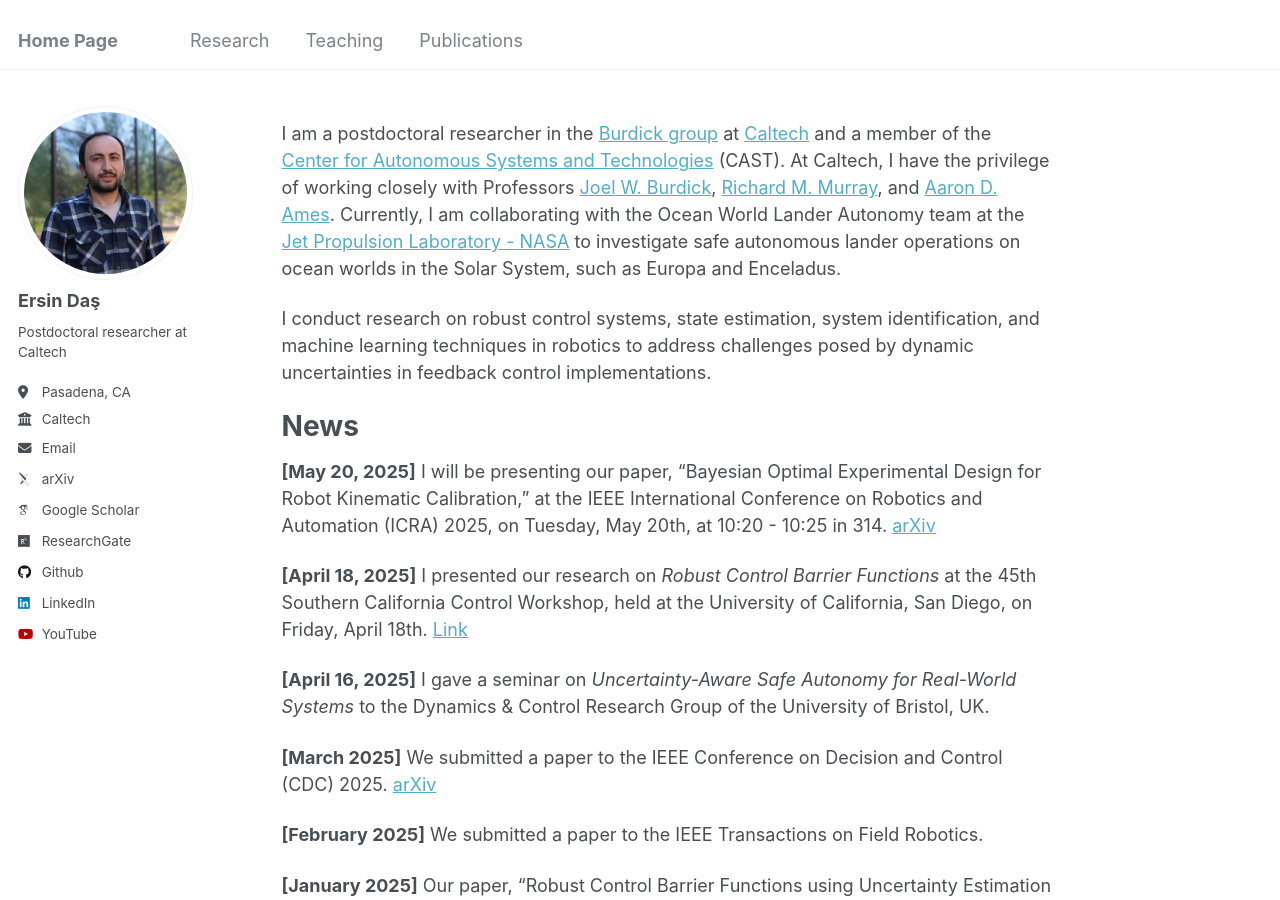
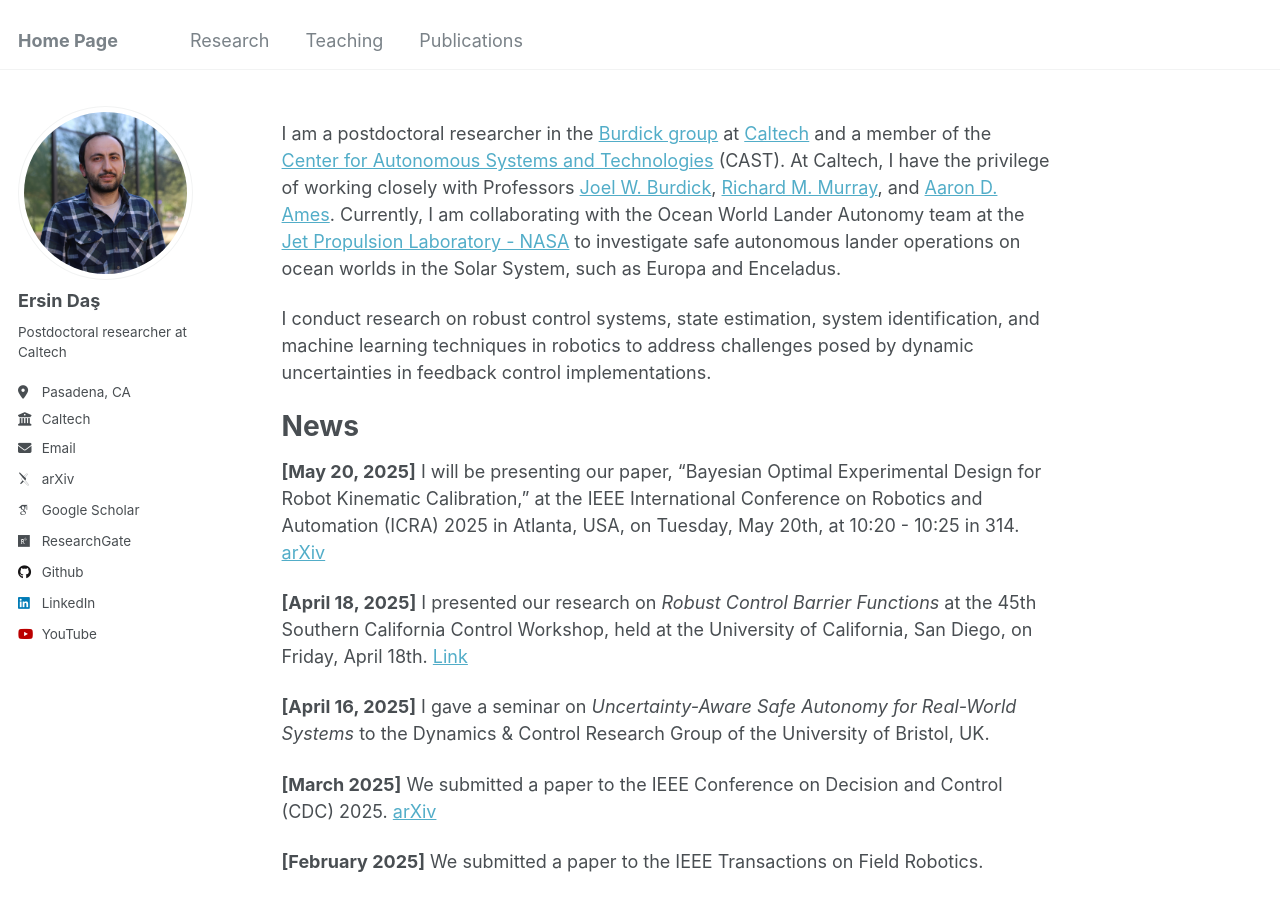
Before and after one commit to ersindas/ersindas.github.io, a Jekyll site: the page built from _pages/about.md, in a window 1280 px wide and 900 px high. Built offline with Jekyll 4.4.1, drawn with Linux system fonts in a browser that asks for light colours; some web fonts are replaced.

Commit message:
Update about.md

```diff
--- a/_pages/about.md
+++ b/_pages/about.md
@@ -13,7 +13,7 @@ I conduct research on robust control systems, state estimation, system identific
 
 News
 ======
-**[May 20, 2025]** I will be presenting our paper, "Bayesian Optimal Experimental Design for Robot Kinematic Calibration," at the IEEE International Conference on Robotics and Automation (ICRA) 2025, on Tuesday, May 20th, at 10:20 - 10:25 in 314. [arXiv](https://arxiv.org/pdf/2409.10802)
+**[May 20, 2025]** I will be presenting our paper, "Bayesian Optimal Experimental Design for Robot Kinematic Calibration," at the IEEE International Conference on Robotics and Automation (ICRA) 2025 in Atlanta, USA, on Tuesday, May 20th, at 10:20 - 10:25 in 314. [arXiv](https://arxiv.org/pdf/2409.10802)
 
 **[April 18, 2025]** I presented our research on *Robust Control Barrier Functions* at the 45th Southern California Control Workshop, held at the University of California, San Diego, on Friday, April 18th. [Link](http://terrano.ucsd.edu/jorge/sccw/index.html)
 
```
